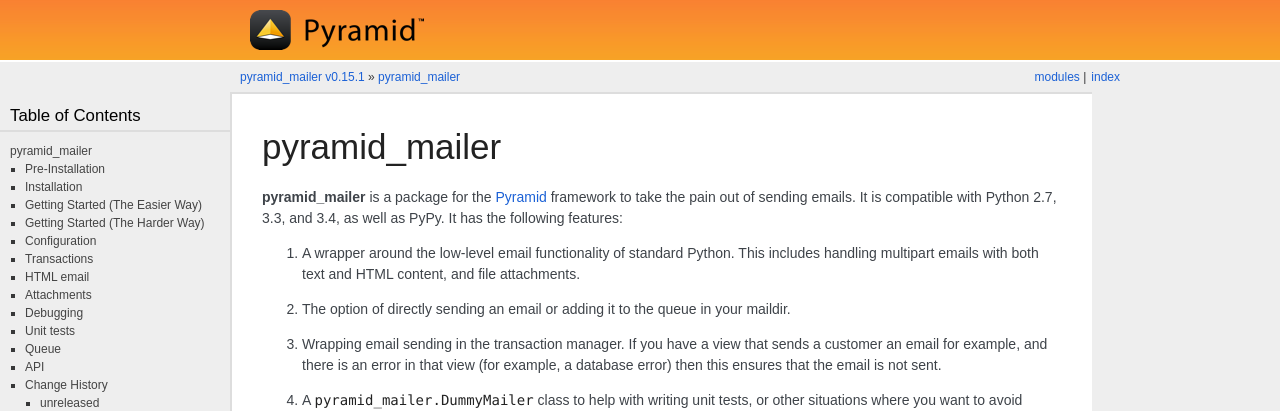
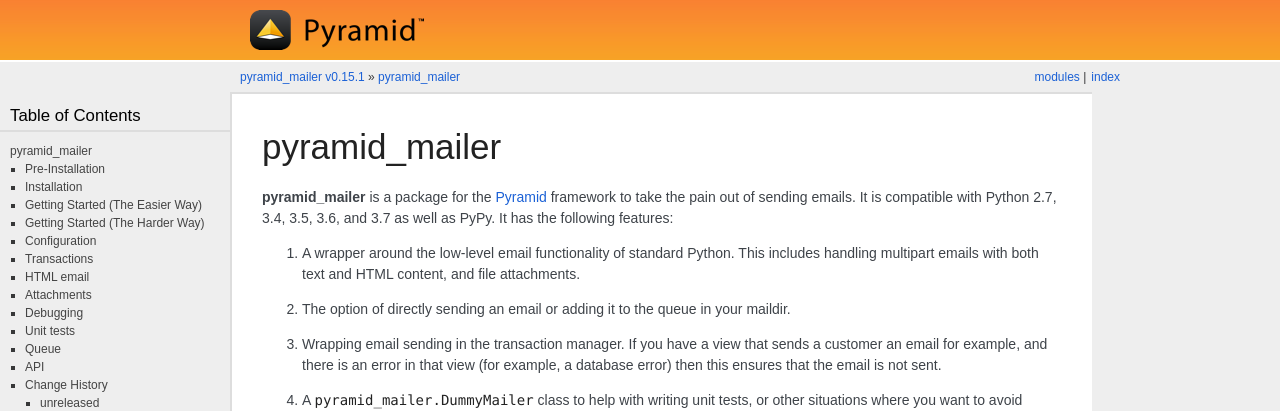
Before and after one commit to Pylons/pyramid_mailer, a Sphinx documentation site: the page built from docs/index.rst, in a window 1280 px wide and 900 px high. Shown: the top 411 px of the window. Built offline with Sphinx 7.4.7, drawn with Linux system fonts in a browser that asks for light colours; some web fonts are replaced.

Commit message:
Support Python 3.7 and 3.8, with 3.8 as an allowed failure

```diff
--- a/docs/index.rst
+++ b/docs/index.rst
@@ -3,9 +3,9 @@
 pyramid_mailer
 ==============
 
-**pyramid_mailer** is a package for the `Pyramid`_ framework to take the pain
-out of sending emails. It is compatible with Python 2.7, 3.3, and 3.4, as well
-as PyPy. It has the following features:
+**pyramid_mailer** is a package for the `Pyramid`_ framework to take the pain out of sending emails.
+It is compatible with Python 2.7, 3.4, 3.5, 3.6, and 3.7 as well as PyPy.
+It has the following features:
 
 1. A wrapper around the low-level email functionality of standard
    Python. This includes handling multipart emails with both text and HTML
--- a/setup.py
+++ b/setup.py
@@ -62,6 +62,7 @@
         "Programming Language :: Python :: 3.4",
         "Programming Language :: Python :: 3.5",
         "Programming Language :: Python :: 3.6",
+        "Programming Language :: Python :: 3.7",
         "Programming Language :: Python :: Implementation :: CPython",
         "Programming Language :: Python :: Implementation :: PyPy",
         "Framework :: Pyramid",
```
Also changed, not shown: .travis.yml, 1 other file.
